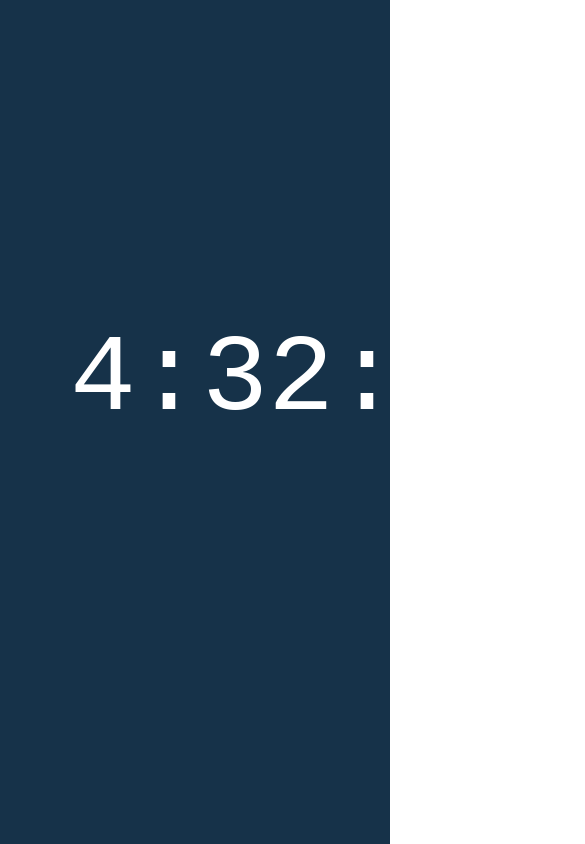
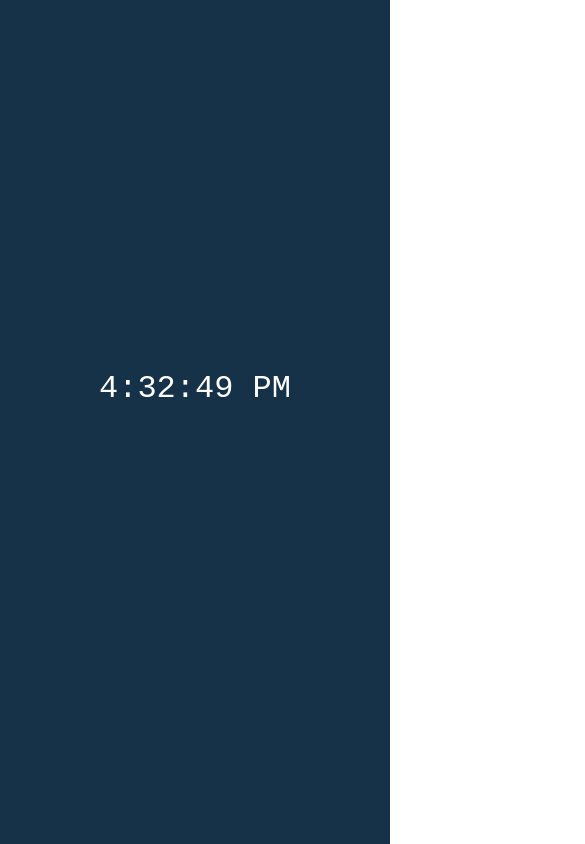
Before and after one commit to Briahana-Mauge/Bris-Color-Clock, a React (Create React App) app: page / in a window 390 px wide. Shown: the top 844 px of the page, 585 px wide, since content can reach past the window. Built offline with nearby package versions, Linux system fonts and the light colour scheme.

Commit message:
better styleed for mobile

```diff
--- a/src/App.css
+++ b/src/App.css
@@ -5,6 +5,9 @@
 .clock{
   /* background-color: #173200; */
   min-height: 100vh;
+  min-width: 100vw;
   align-items: center;
   justify-content: center;
+
+
 }
--- a/src/App.js
+++ b/src/App.js
@@ -1,12 +1,12 @@
 import React from 'react';
+import Clock from './Components/Clock';
 import './App.css';
-import Clock from './Components/Clock';
 
 function App() {
 
   return (
-    <div className='App' >
-      <Clock />
+    <div className='App'>
+        <Clock/>
     </div>
   )
 }
--- a/src/CSS/clock.css
+++ b/src/CSS/clock.css
@@ -1,14 +1,40 @@
 .time{
-    height: 500px;
-    width: 800px;
-    margin:auto;
-    position: absolute;
-    top:0;
-    left:0;
-    bottom:0;
-    right:0;
-    padding-top: 70px;
+    /* height: 500px; */
+    /* width: 800px; */
+    /* margin:auto auto; */
+    position: fixed;
+    top:25%;
+    bottom:25%;
+    /* top:90%; */
+    left:20%;
+    right:20%;
+    /* padding-top: 25%; */
+    /* margin-bottom: auto; */
+    /* align-items: center; */
+    /* padding-top: 70px; */
     font-family: 'Courier New', Courier, monospace;
     color: white;
-    font-size: 110px;
+    font-size: 5rem;
 }
+
+@media only screen and (max-width: 1000px){
+    .time{
+        font-size: 4rem;
+        top:30%;
+        bottom:20%;
+    }
+}
+@media only screen and (max-width: 800px){
+    .time{
+        font-size: 3rem;
+        top:30%;
+        bottom:20%;
+    }
+}
+@media only screen and (max-width: 600px){
+    .time{
+        font-size: 2rem;
+        top:40%;
+        bottom:20%;
+    }
+}
--- a/src/Components/Clock.jsx
+++ b/src/Components/Clock.jsx
@@ -7,7 +7,7 @@ class Clock extends React.Component {
         this.state = ({
             time: new Date().toLocaleTimeString(),
             backgroundColor: '',
-            fontColor:''
+            fontColor: ''
         })
 
     }
@@ -24,13 +24,12 @@ class Clock extends React.Component {
     updateClock() {
 
         let time = new Date()
-        console.log(time)
         let hour = time.getHours()
         let minute = time.getMinutes()
         let second = time.getSeconds()
         let backgroundStr = '';
-        let fontStr = `${hour}${minute}9${second}`
-console.log(fontStr)
+        let fontStr = `${hour}${minute}${second}`
+        console.log(fontStr)
 
         if (hour < 10) {
             backgroundStr += `0${hour}`
@@ -53,17 +52,17 @@ console.log(fontStr)
         this.setState({
             time: new Date().toLocaleTimeString(),
             backgroundColor: backgroundStr,
-            fontColor:fontStr
+            fontColor: fontStr
         })
     }
     render() {
         const { time, backgroundColor/*,fontColor*/ } = this.state
-        return (
+        return (<div>
             <div className='clock' style={{ backgroundColor: `#${backgroundColor}` }}>
                 <div className='time'>
                     <p /*style={{ color: `#${fontColor}` }}*/>{time}</p>
                 </div>
-            </div>
+            </div></div>
         )
     }
 }
```
